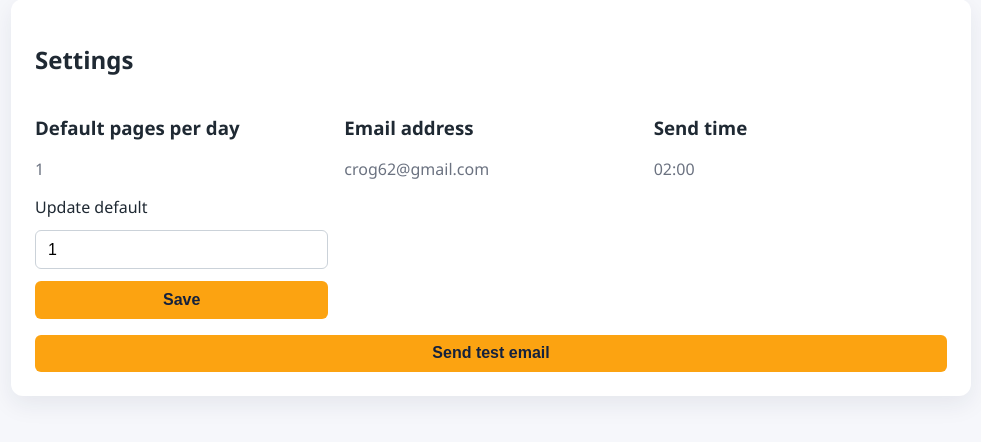
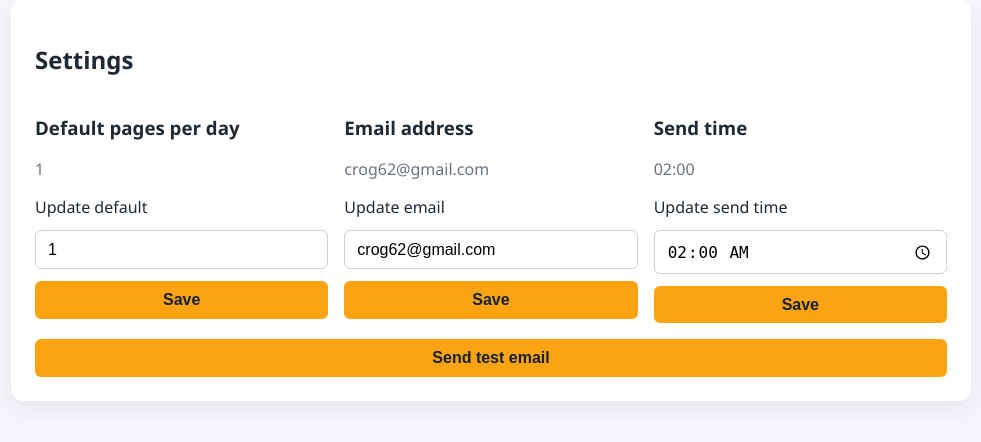
Before and after one commit to crogger62/DailyLitRedux, a Flask app: page /settings in a window 1280 px wide. Shown: the part 138-580 px from the top of the page, without its empty margins (149-1130 px from the left). Run offline with Flask 3, Linux system fonts and the light colour scheme; data comes from the database, SQL or seed files in the repository; parts of the project's set-up code (start-up, migrations or seed data) failed here and were passed over.

Commit message:
Allow updating email and send time settings

```diff
--- a/app.py
+++ b/app.py
@@ -124,8 +124,32 @@ def create_app():
         flash("Default pages per day updated.", "success")
         return redirect(url_for("settings"))
 
+    @app.route("/settings/email", methods=["POST"])
+    def settings_email():
+        value = request.form.get("email_address", "").strip()
+        if not value:
+            flash("Email address cannot be empty.", "error")
+            return redirect(url_for("settings"))
+
+        set_setting("email_address", value)
+        flash("Email address updated.", "success")
+        return redirect(url_for("settings"))
+
+    @app.route("/settings/time", methods=["POST"])
+    def settings_time():
+        value = request.form.get("send_time", "").strip()
+        if not value:
+            flash("Send time cannot be empty.", "error")
+            return redirect(url_for("settings"))
+
+        set_setting("send_time", value)
+        flash("Send time updated.", "success")
+        return redirect(url_for("settings"))
+
     @app.route("/settings/test", methods=["POST"])
     def settings_test_email():
+        settings_data = get_settings()
+        recipient = settings_data.get("email_address") or app.config["EMAIL_ADDRESS"]
         if not app.config["EMAIL_PASSWORD"]:
             flash("Missing GMAIL_APP_PASSWORD.", "error")
             return redirect(url_for("settings"))
@@ -133,7 +157,7 @@ def create_app():
         msg = EmailMessage()
         msg["Subject"] = "[DailyLit] Test Email"
         msg["From"] = app.config["EMAIL_ADDRESS"]
-        msg["To"] = app.config["EMAIL_ADDRESS"]
+        msg["To"] = recipient
         msg.set_content("This is a test email from DailyLit Redux.")
 
         try:
--- a/templates/settings.html
+++ b/templates/settings.html
@@ -27,10 +27,30 @@
       <div>
         <h3>Email address</h3>
         <p class="muted">{{ settings.email_address or 'crog62@gmail.com' }}</p>
+        <form method="post" action="{{ url_for('settings_email') }}">
+          <label for="email-address">Update email</label>
+          <input
+            id="email-address"
+            name="email_address"
+            type="email"
+            value="{{ settings.email_address or 'crog62@gmail.com' }}"
+          />
+          <button type="submit">Save</button>
+        </form>
       </div>
       <div>
         <h3>Send time</h3>
         <p class="muted">{{ settings.send_time or '02:00' }}</p>
+        <form method="post" action="{{ url_for('settings_time') }}">
+          <label for="send-time">Update send time</label>
+          <input
+            id="send-time"
+            name="send_time"
+            type="time"
+            value="{{ settings.send_time or '02:00' }}"
+          />
+          <button type="submit">Save</button>
+        </form>
       </div>
     </div>
     <form method="post" action="{{ url_for('settings_test_email') }}">
```
Also changed, not shown: scheduler.py (+6 -4 lines).
